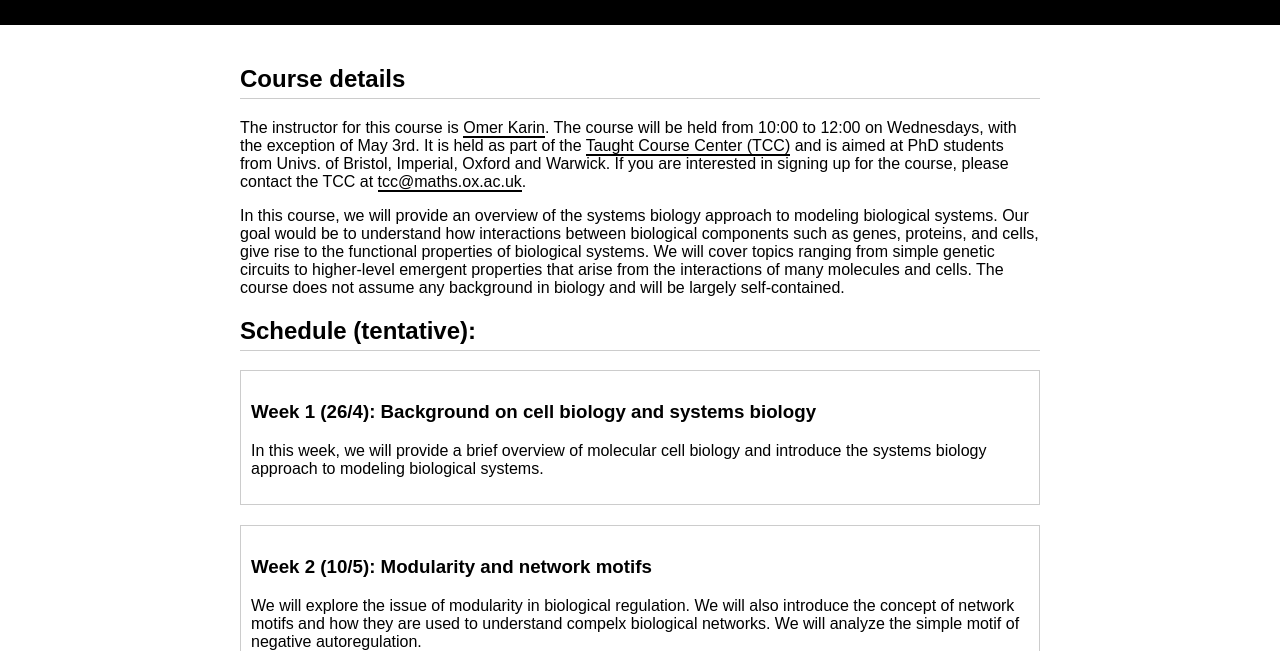
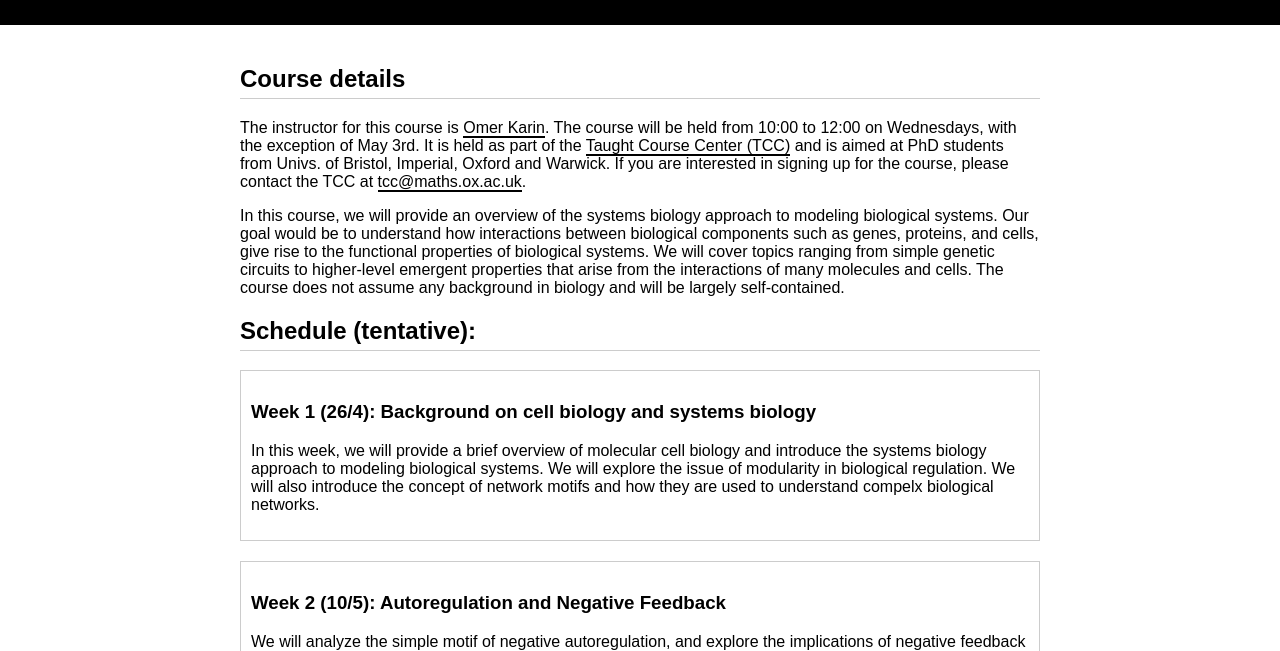
Before and after one commit to karin-lab/sysbio2023, a plain HTML site: page index.html in a window 1280 px wide. Shown: the part 149-800 px from the top of the page. Drawn offline with Linux system fonts and the light colour scheme.

Commit message:
Update index.html

```diff
--- a/index.html
+++ b/index.html
@@ -66,12 +66,12 @@
     </h2>
 		<section id="week1">
 			<h3>Week 1 (26/4): Background on cell biology and systems biology</h3>
-			<p>In this week, we will provide a brief overview of molecular cell biology and introduce the systems biology approach to modeling biological systems.</p>
+			<p>In this week, we will provide a brief overview of molecular cell biology and introduce the systems biology approach to modeling biological systems. We will explore the issue of modularity in biological regulation. We will also introduce the concept of network motifs and how they are used to understand compelx biological networks.</p>
 		</section>
 
 		<section id="week2">
-			<h3>Week 2 (10/5): Modularity and network motifs</h3>
-			<p>We will explore the issue of modularity in biological regulation. We will also introduce the concept of network motifs and how they are used to understand compelx biological networks. We will analyze the simple motif of negative autoregulation.</p>
+			<h3>Week 2 (10/5): Autoregulation and Negative Feedback</h3>
+			<p>We will analyze the simple motif of negative autoregulation, and explore the implications of negative feedback in biological circuits. <a href="lecture_2_autoregulation.pdf"> Lecture Notes</a></p>
 		</section>
 
 		<section id="week3">
```
